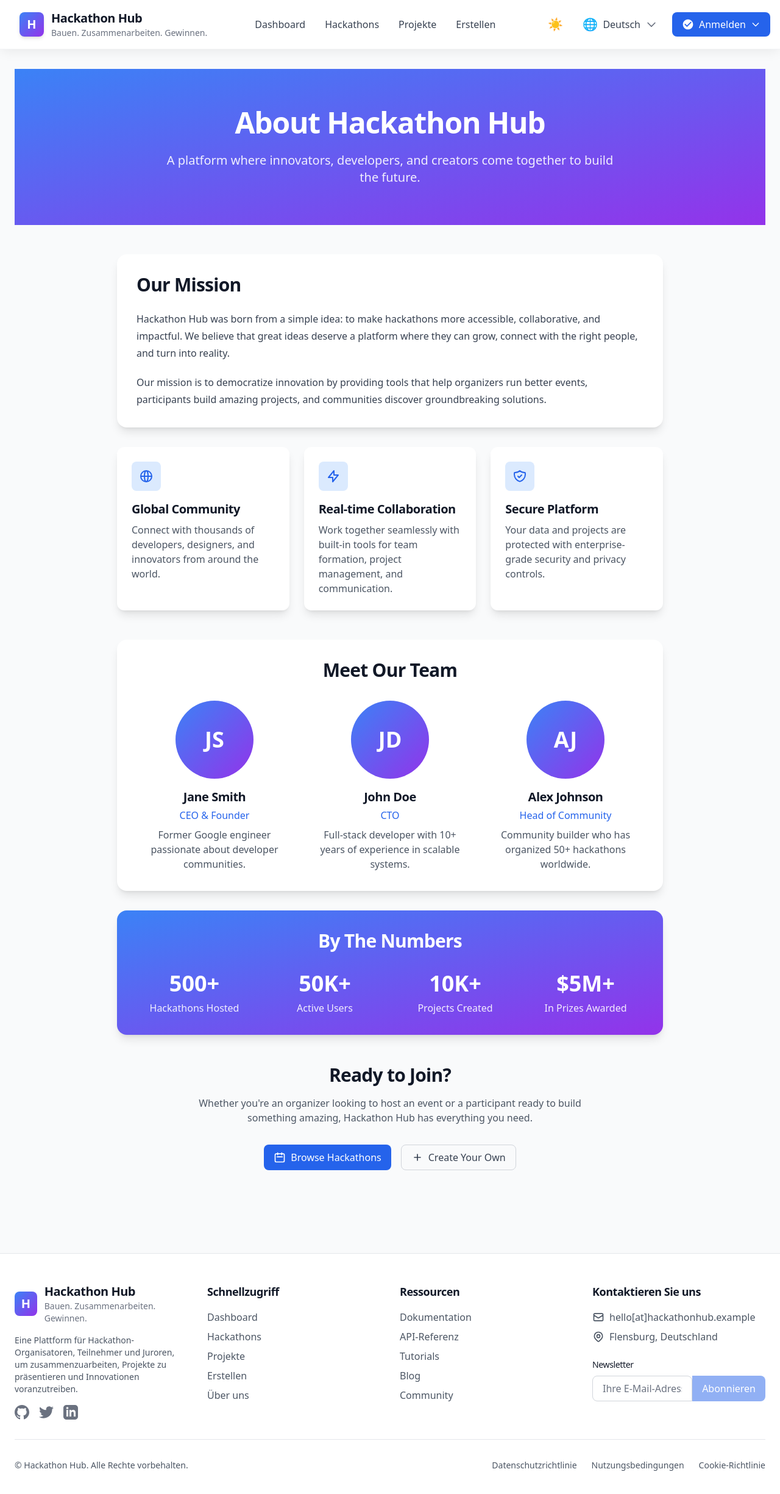
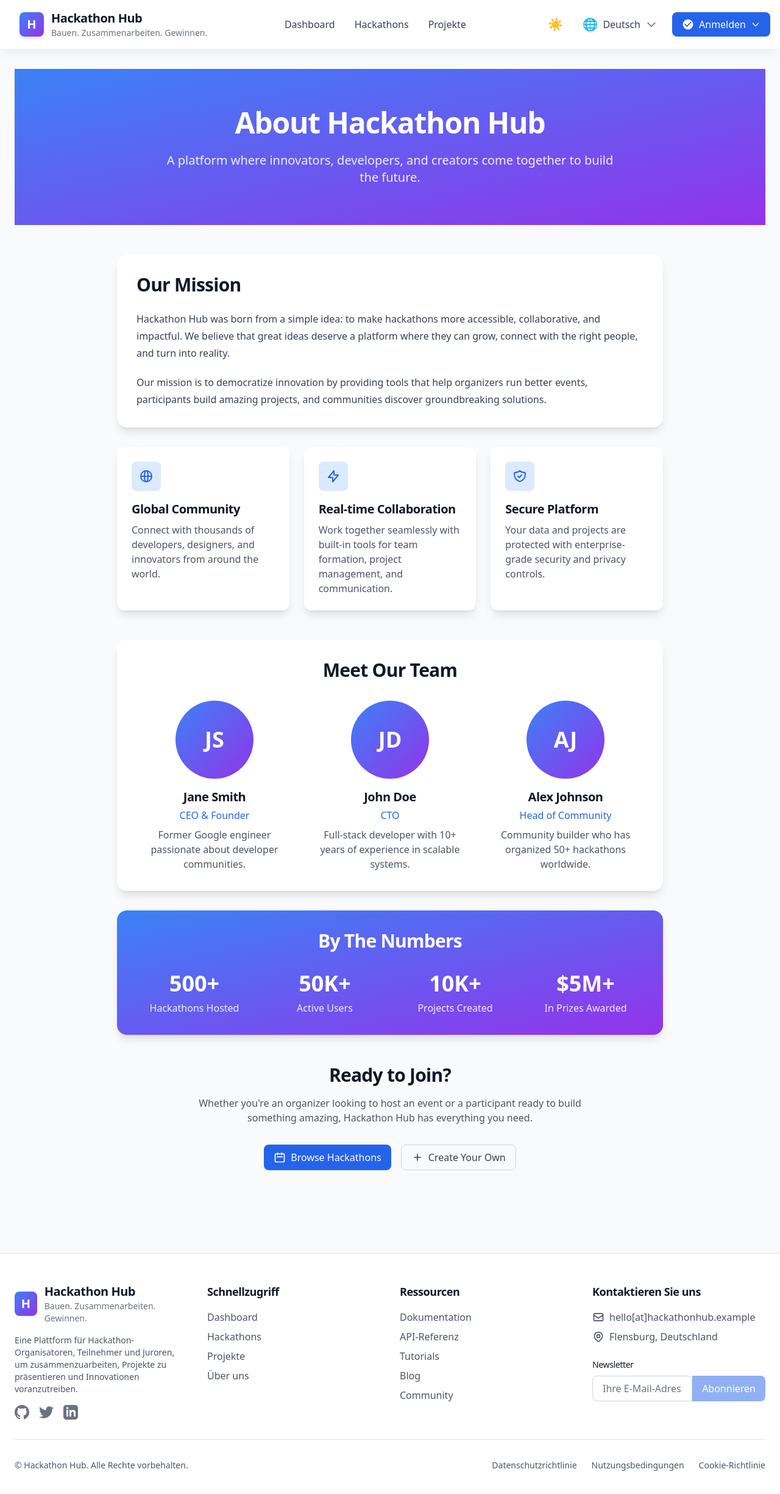
Before and after one commit to oklabflensburg/hackathonhub, a Nuxt app in the folder frontend3/: page /about in a window 1280 px wide. Shown: the top 2450 px of the page at 61% size. Built offline with nearby package versions, Linux system fonts and the light colour scheme.

Commit message:
show create link or buttom only to authenticateds

```diff
--- a/frontend3/app/components/AppFooter.vue
+++ b/frontend3/app/components/AppFooter.vue
@@ -54,7 +54,7 @@
                 {{ t('navigation.projects') }}
               </NuxtLink>
             </li>
-            <li>
+            <li v-if="isAuthenticated">
               <NuxtLink to="/create" class="text-gray-600 dark:text-gray-400 hover:text-primary-600 dark:hover:text-primary-400 transition-colors">
                 {{ t('navigation.create') }}
               </NuxtLink>
@@ -192,9 +192,13 @@
 <script setup lang="ts">
 import { ref, computed, onMounted } from 'vue'
 import { useUIStore } from '~/stores/ui'
+import { useAuthStore } from '~/stores/auth'
 
 const { t } = useI18n()
 const uiStore = useUIStore()
+const authStore = useAuthStore()
+
+const isAuthenticated = computed(() => authStore.isAuthenticated)
 
 const newsletterEmail = ref('')
 const newsletterLoading = ref(false)
--- a/frontend3/app/components/AppHeader.vue
+++ b/frontend3/app/components/AppHeader.vue
@@ -47,7 +47,7 @@
               :class="{ 'text-primary-600 dark:text-primary-400': route.path === '/projects' }">
               {{ $t('appHeader.projects') }}
             </NuxtLink>
-            <NuxtLink to="/create"
+            <NuxtLink v-if="isAuthenticated" to="/create"
               class="text-gray-700 dark:text-gray-300 hover:text-primary-600 dark:hover:text-primary-400 font-medium transition-colors"
               :class="{ 'text-primary-600 dark:text-primary-400': route.path === '/create' }">
               {{ $t('appHeader.create') }}
--- a/frontend3/app/components/AppSidebar.vue
+++ b/frontend3/app/components/AppSidebar.vue
@@ -74,6 +74,7 @@
           </NuxtLink>
 
           <NuxtLink
+            v-if="isAuthenticated"
             to="/create"
             @click="closeSidebar"
             class="flex items-center space-x-3 p-3 rounded-lg text-gray-700 dark:text-gray-300 hover:bg-gray-100 dark:hover:bg-gray-800 transition-colors"
--- a/frontend3/app/components/MobileBottomNav.vue
+++ b/frontend3/app/components/MobileBottomNav.vue
@@ -49,6 +49,7 @@
 
       <!-- Create (Center with accent) -->
       <NuxtLink
+        v-if="isAuthenticated"
         to="/create"
         class="flex flex-col items-center justify-center p-3 -mt-6 rounded-full
                bg-gradient-to-br from-primary-500 to-purple-600
@@ -132,16 +133,20 @@
 </template>
 
 <script setup lang="ts">
-import { ref, onMounted, onUnmounted } from 'vue'
+import { ref, onMounted, onUnmounted, computed } from 'vue'
 import { useRouter } from '#imports'
 import { useI18n } from 'vue-i18n'
+import { useAuthStore } from '~/stores/auth'
 
 const { t } = useI18n()
 
 const router = useRouter()
+const authStore = useAuthStore()
 const showSearch = ref(false)
 const searchQuery = ref('')
 const searchInput = ref<HTMLInputElement | null>(null)
+
+const isAuthenticated = computed(() => authStore.isAuthenticated)
 
 const toggleSearch = () => {
   showSearch.value = !showSearch.value
```
